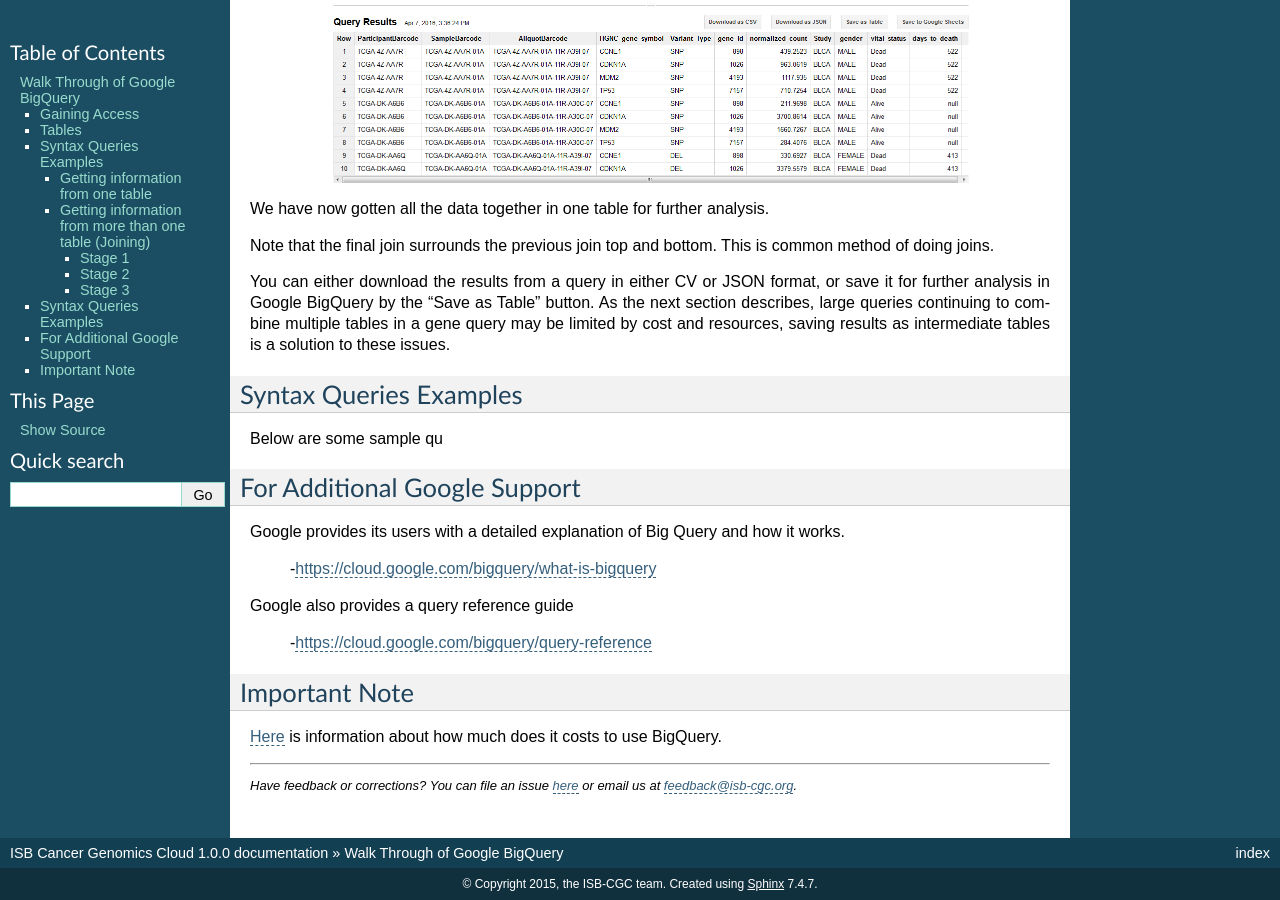
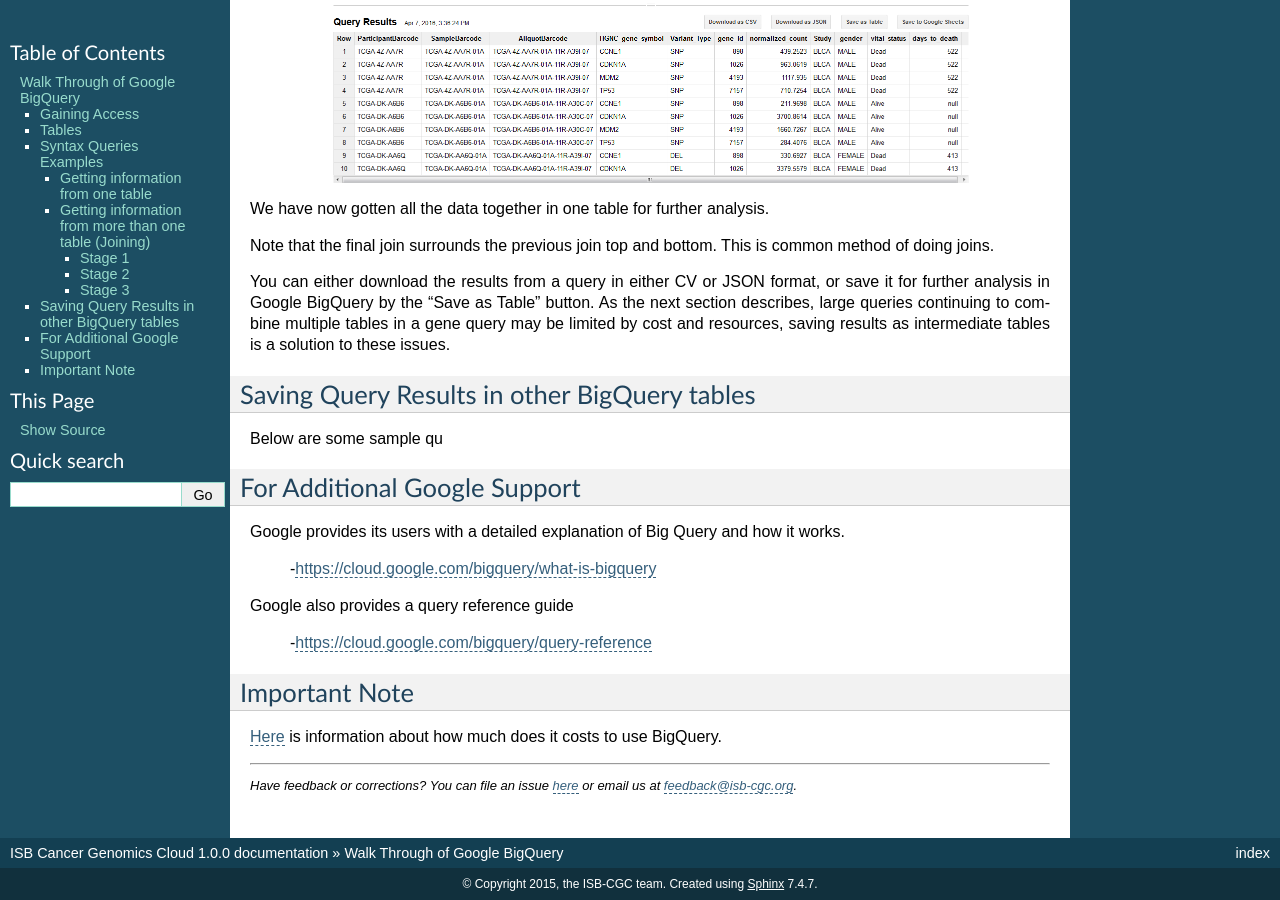
Before and after one commit to isb-cgc/readthedocs, a Sphinx documentation site: the page built from docs/source/sections/progapi/bigqueryGUI/WalkthroughOfGoogleBigQuery.rst, in a window 1280 px wide and 900 px high, scrolled down 5567 px. Built offline with Sphinx 7.4.7, drawn with Linux system fonts in a browser that asks for light colours.

Commit message:
Update WalkthroughOfGoogleBigQuery.rst

```diff
--- a/docs/source/sections/progapi/bigqueryGUI/WalkthroughOfGoogleBigQuery.rst
+++ b/docs/source/sections/progapi/bigqueryGUI/WalkthroughOfGoogleBigQuery.rst
@@ -214,9 +214,9 @@ Note that the final join surrounds the previous join top and bottom.  This is co
 
 You can either download the results from a query in either CV or JSON format, or save it for further analysis in Google BigQuery by the "Save as Table" button.  As the next section describes, large queries continuing to combine multiple tables in a gene query may be limited by cost and resources, saving results as intermediate tables is a solution to these issues.
 
-************************
-Syntax Queries Examples
-************************
+*********************************************
+Saving Query Results in other BigQuery tables
+*********************************************
 Below are some sample qu
 
 *****************************
```
